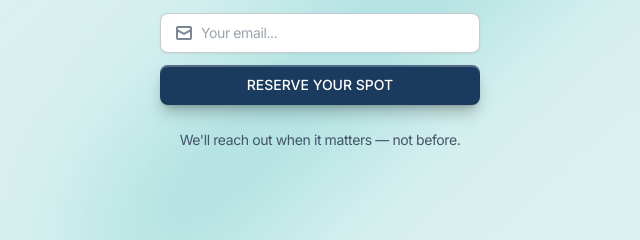
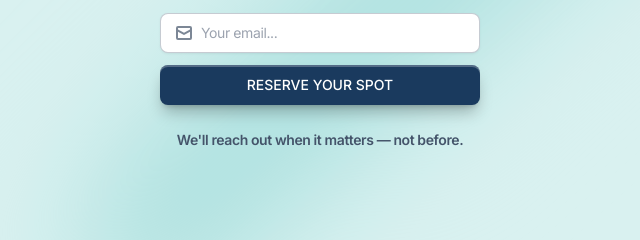
Before and after one commit to lmntix-ai/lmntix-landing-page, a website: page index.html in a window 1280 px wide. Shown: the part 880-1120 px from the top of the page, 320-960 px from the left. Drawn offline with nearby package versions, Linux system fonts and the light colour scheme.

Commit message:
highlight message about how often we contact potential users

```diff
--- a/index.html
+++ b/index.html
@@ -148,7 +148,9 @@
                   </div>
                 </form>
                 <div class="text-center mt-6" id="initialFormMessage">
-                  <p class="text-sm text-lmntix-helper dark:text-lmntix-light-bg/70">We'll reach out when it matters — not before.</p>
+                  <p class="font-bold text-sm text-lmntix-helper dark:text-lmntix-light-bg/70">
+                    We'll reach out when it matters — not before.
+                  </p>
                 </div>
                 <div class="text-center mt-4 hidden" id="confirmationMessage">
                   <h3 class="text-lg font-semibold text-lmntix-accent-teal">Thanks — you're on the list.</h3>
```
